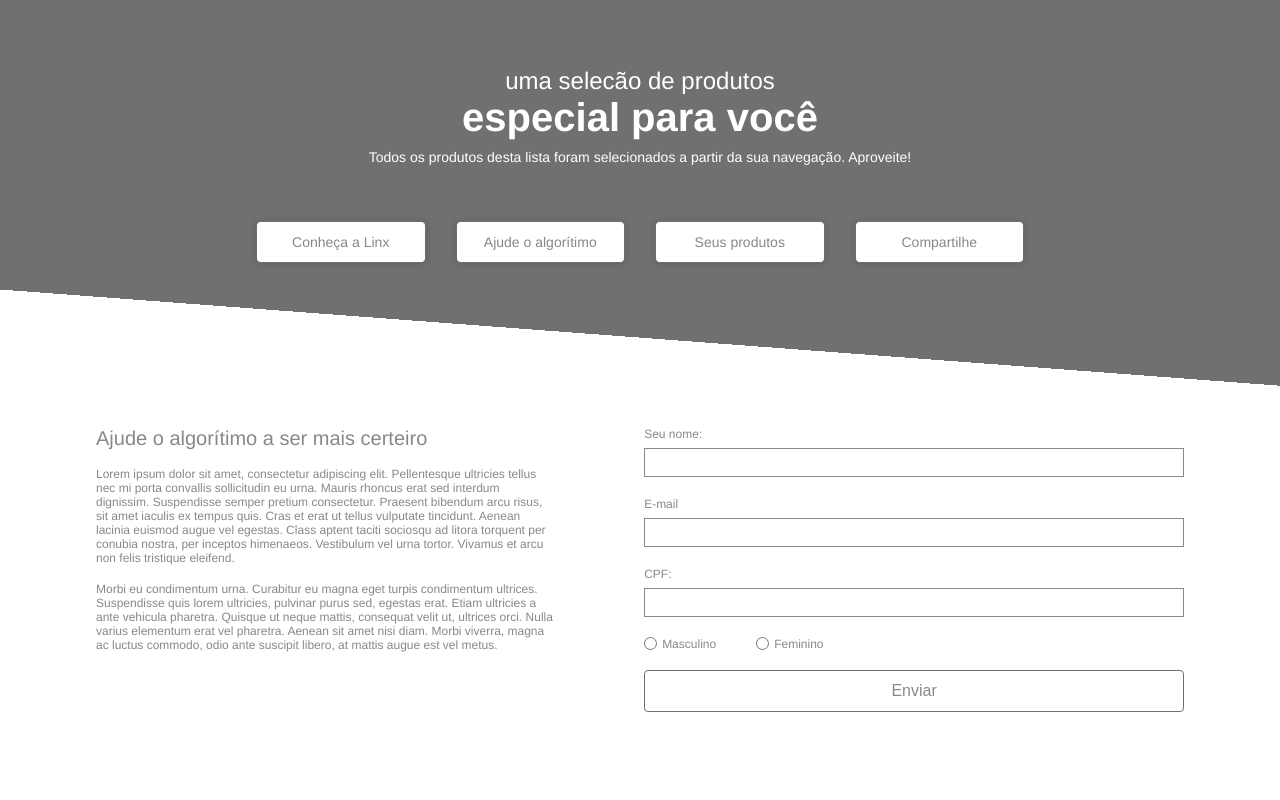
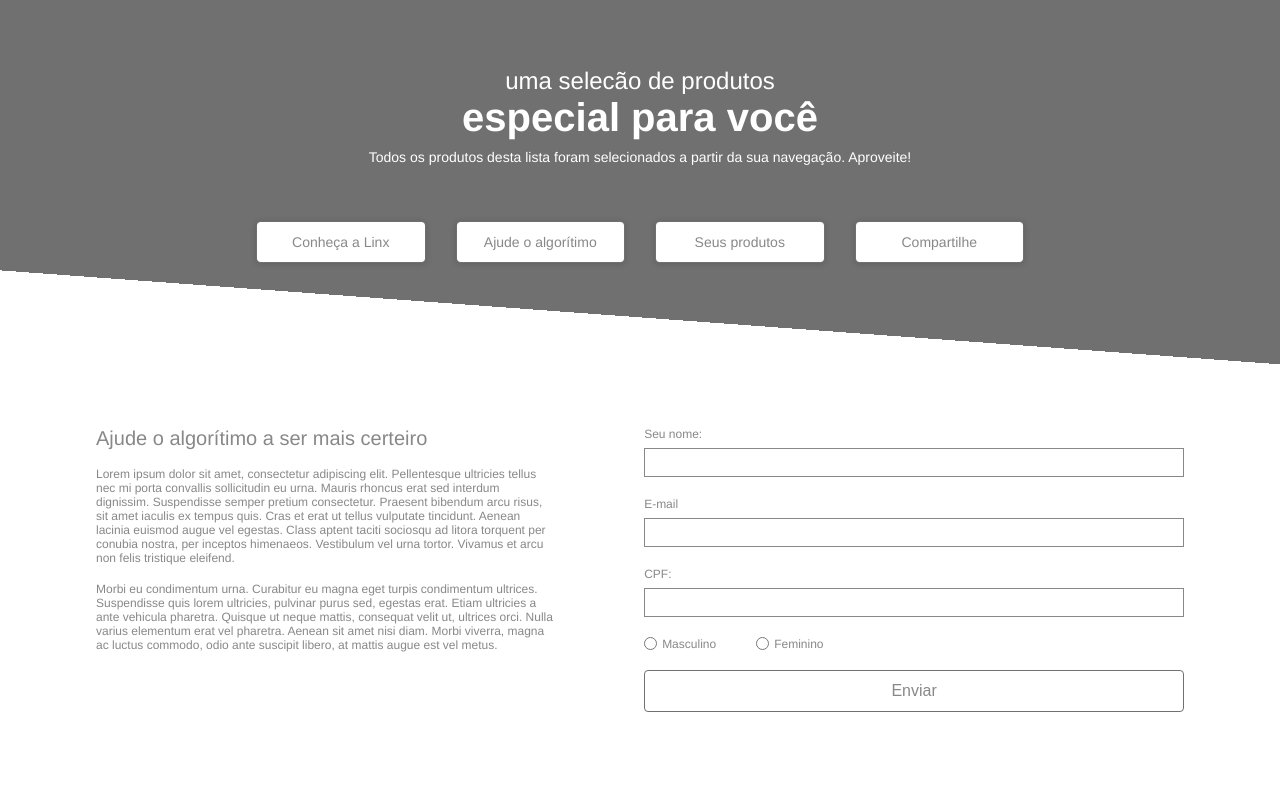
Before and after one commit to brunonasc74/linx-frontend-challenge, a React (Vite) app: page / in a window 1280 px wide. Shown: the top 800 px of the page. Built offline with nearby package versions, Linux system fonts and the light colour scheme; no server answers.

Commit message:
header background updated

```diff
--- a/src/styles/index.css
+++ b/src/styles/index.css
@@ -52,9 +52,9 @@ header {
 	margin-bottom: 29px;
 	background: rgb(255, 255, 255);
 	background: linear-gradient(
-		4.3deg,
-		rgba(255, 255, 255, 1) 22%,
-		rgba(112, 112, 112, 1) 22%
+		4.2deg,
+		rgba(255, 255, 255, 1) 26%,
+		rgba(112, 112, 112, 1) 26%
 	);
 }
 
```
